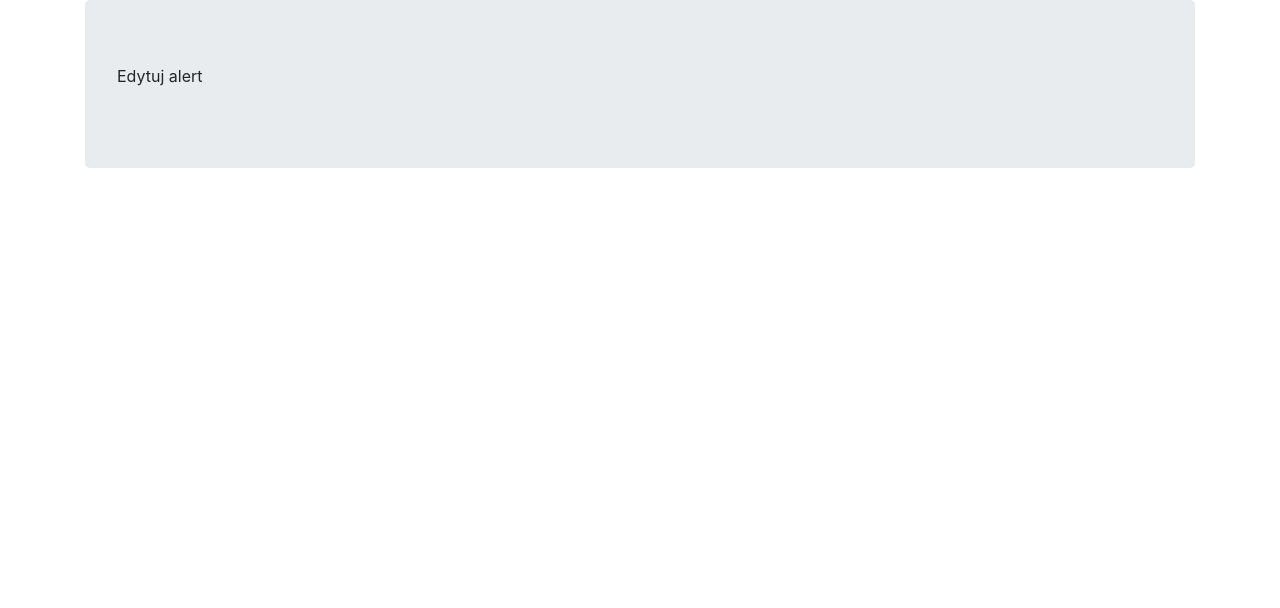
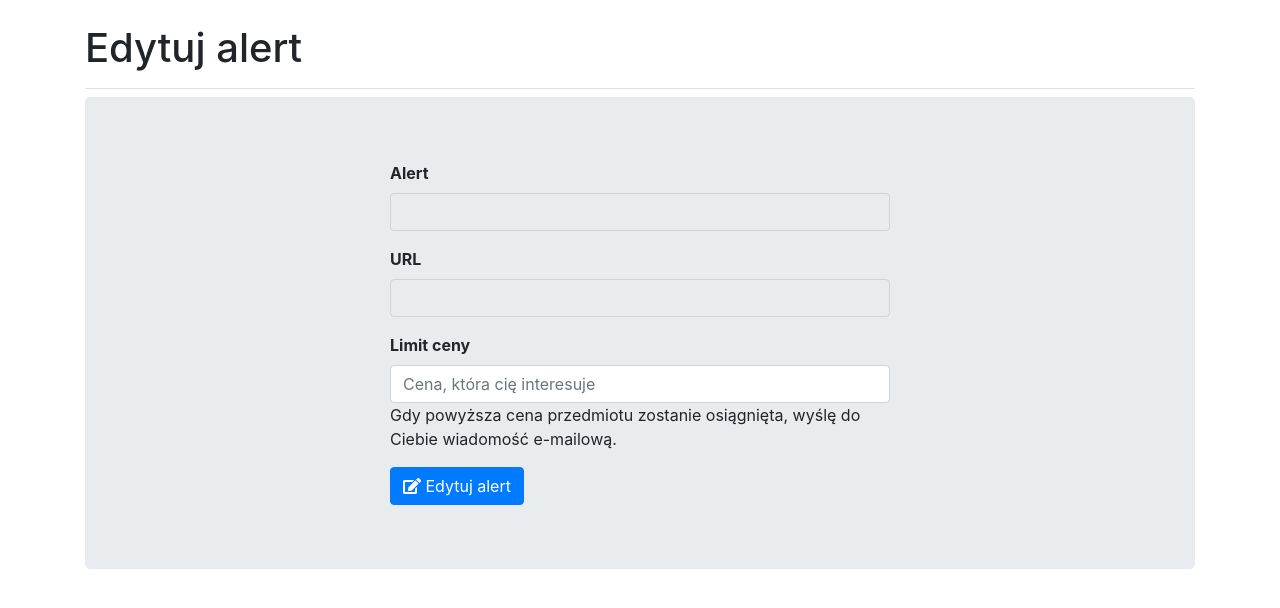
Before and after one commit to aurebrus/Achtung, a Flask app: template src/templates/alerts/edit_alert.html in a window 1280 px wide. Shown: the part 56-664 px from the top of the page. Run offline with Flask 2, Linux system fonts and the light colour scheme; the template is opened without the code that fills it, so the values that code supplies are empty; some libraries are stand-ins or nearby versions.

Commit message:
editing alerts admin permision (jinja)

```diff
--- a/src/config.py
+++ b/src/config.py
@@ -1,4 +1,4 @@
 DEBUG = True
 ADMINS = frozenset([
-    "yourname@yourdomain.com"
+    "aurbru@st.amu.edu.pl"
 ])
--- a/src/templates/alerts/alert.html
+++ b/src/templates/alerts/alert.html
@@ -4,9 +4,11 @@
     <h1><strong><i class="fas fa-bell"></i> Alert</strong> <small>dla: "{{ alert.item.name }}"</small></h1>
     <hr class="my-4">
     <p><strong><i class="fas fa-hand-holding-usd"></i> Aktualna cena: </strong>{{ alert.item.price }}</p>
+    <p><strong><i class="far fa-arrow-alt-circle-down"></i> Limit ustawiony na: </strong>{{ alert.price_limit }}</p>
     <p><strong><i class="fas fa-calendar-times"></i> Kiedy sprawdzone:</strong> {{ alert.last_checked.strftime("%d-%m-%Y, godzina %H:%M") }}</p>
     <a class="btn btn-outline-primary" href="{{ alert.item.url }}" role="button"><i class="fas fa-shopping-basket"></i> Strona przedmiotu</a>
     <a class="btn btn-outline-success" href="{{ url_for('alerts.check_alert_price', alert_id=alert._id) }}" role="button"><i class="fas fa-chart-line"></i> Sprawdź cenę</a>
+    <a class="btn btn-outline-warning" href="{{ url_for('alerts.edit_alert', alert_id=alert._id) }}" role="button"><i class="fas fa-edit"></i> Edytuj alert</a>
     {% if alert.active %}
     <a class="btn btn-outline-secondary" href="{{ url_for('alerts.deactivate_alert', alert_id=alert._id) }}" role="button"><i class="fas fa-times-circle"></i> Dezaktywuj alert</a>
     {% else %}
--- a/src/templates/alerts/edit_alert.html
+++ b/src/templates/alerts/edit_alert.html
@@ -1,6 +1,26 @@
 {% extends "base.html" %}
 {% block content %}
+<div class="pb-2 mt-4 mb-2 border-bottom">
+    <h1>Edytuj alert</h1>
+</div>
 <div class="jumbotron">
-    <p>Edytuj alert</p>
+<div class="form-size">
+    <form method="POST">
+        <div class="form-group">
+            <label for="name"><strong>Alert</strong></label>
+            <input type="text" class="form-control" id="name" name="name" value="{{ alert.item.name }}" disabled>
+        </div>
+        <div class="form-group">
+            <label for="url"><strong>URL</strong></label>
+            <input type="text" class="form-control" id="url" name="url" value="{{ alert.item.url }}" disabled>
+        </div>
+        <div class="form-group">
+            <label for="price_limit"><strong>Limit ceny </strong></label>
+            <input type="text" class="form-control" id="price_limit" name="price_limit" placeholder="Cena, która cię interesuje" value="{{ alert.price_limit }}" aria-describedby="priceLimit">
+            <span id="priceLimit" class="help-block">Gdy powyższa cena przedmiotu zostanie osiągnięta, wyślę do Ciebie wiadomość e-mailową.</span>
+        </div>
+        <button type="submit" class="btn btn-primary"><i class="fas fa-edit"></i> Edytuj alert</button>
+    </form>
+</div>
 </div>
 {% endblock %}
--- a/src/templates/stores/store.html
+++ b/src/templates/stores/store.html
@@ -4,7 +4,9 @@
     <h1><strong><i class="fas fa-caret-right"></i> Nazwa sklepu:</strong> <small> "{{ store.name }}"</small></h1><br/>
     <p><strong><i class="fas fa-scroll"></i> Opis: </strong></p>
     <p>Wszystkie URL tej strony powinny rozpoczynać się na: {{ store.url_prefix }} </p>
+    {% if session['email'] in config.ADMINS %}
     <a class="btn btn-outline-warning" href="{{ url_for('stores.edit_store', store_id=store._id) }}" role="button"><i class="fas fa-edit"></i> Edytuj sklep</a>
     <a class="btn btn-outline-danger" href="{{ url_for('stores.delete_store', store_id=store._id) }}" role="button"><i class="fas fa-trash-alt"></i> Usuń sklep</a>
+    {% endif %}
 </div>
 {% endblock %}
--- a/src/templates/stores/store_list.html
+++ b/src/templates/stores/store_list.html
@@ -12,5 +12,7 @@
         {% endfor %}
     </div>
     <br/>
+    {% if session['email'] in config.ADMINS %}
     <a class="btn btn-primary" href="{{ url_for('stores.create_store') }}"><i class="fas fa-cart-plus"></i> Utwórz nowy sklep</a>
+    {% endif %}
 {% endblock %}
```
Also changed, not shown: src/models/alerts/views.py (+14 -0 lines).
